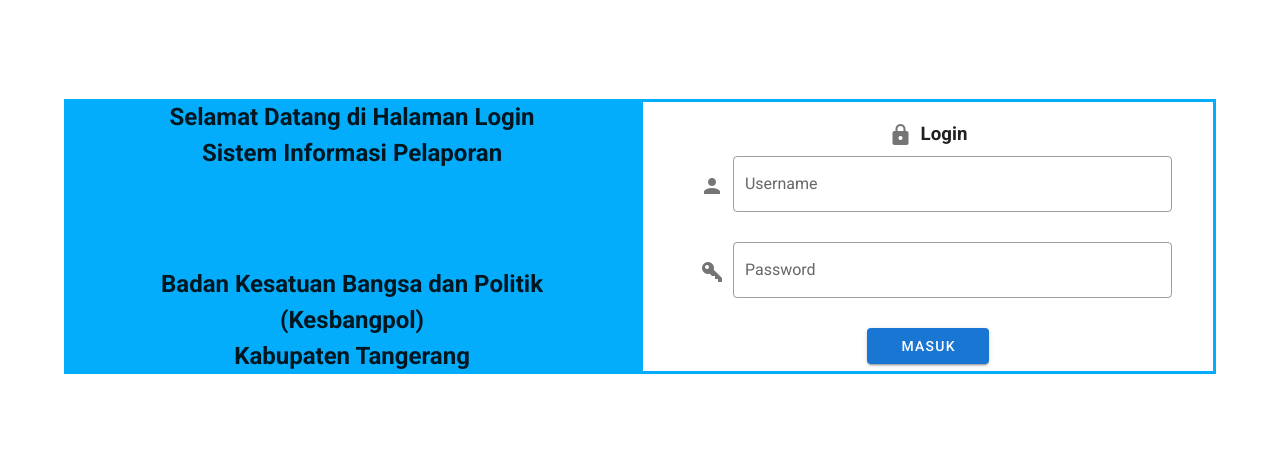
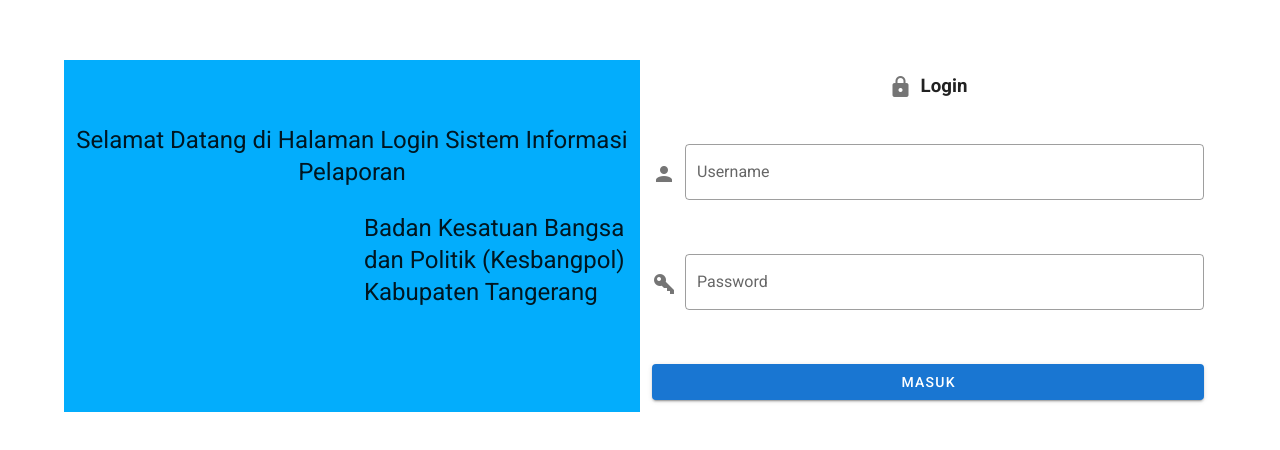
Before and after one commit to simkesbangpol/frontend, a Vue app: page /login in a window 1280 px wide. Shown: the part 184-634 px from the top of the page. Built offline with nearby package versions, Linux system fonts and the light colour scheme.

Commit message:
update Improved login page.

```diff
--- a/src/views/Login.vue
+++ b/src/views/Login.vue
@@ -1,32 +1,43 @@
 <template>
-  <v-container class="fill-height" fluid>
-    <v-row align="stretch">
-      <v-col class="d-flex justify-center align-center" style="background: #03adfc;" md="6" cols="12">
-        <v-row class="mr-15 ml-15 d-flex justify-center">
-          <h2 class="text-center">Selamat Datang di Halaman Login Sistem Informasi Pelaporan</h2>
-          <v-img src="@/assets/logo_kabupatentangerang.png" contain alt="" height="95px" width="95px" />
-          <h2 class="text-center">Badan Kesatuan Bangsa dan Politik (Kesbangpol)<br/>Kabupaten Tangerang</h2>
+  <v-container fill-height fluid>
+    <v-row>
+      <v-col cols="12" lg="6" style="background: #03adfc;">
+        <v-row class="fill-height align-content-center">
+          <v-col cols="12">
+            <div class="text-center text-lg-h5 text-h6">Selamat Datang di Halaman Login Sistem Informasi Pelaporan</div>
+          </v-col>
+          <v-col cols="12" lg="6">
+            <v-img class="mx-auto" src="@/assets/logo_kabupatentangerang.png" max-width="95" />
+          </v-col>
+          <v-col cols="12" lg="6">
+            <h2 class="text-center text-lg-left text-lg-h5 text-sm-h6 text-subtitle-1">Badan Kesatuan Bangsa dan Politik (Kesbangpol)<br/>Kabupaten Tangerang</h2>
+          </v-col>
         </v-row>
       </v-col>
-      <v-col class="d-flex justify-center align-center" style="border-style: solid; border-color: #03adfc;" md="6" cols="12">
+      <v-col cols="12" lg="6">
         <v-form
-          style="width: 85%;"
-          ref="form"
-          @submit.prevent="submit"
+            ref="form"
+            @submit.prevent="submit"
         >
-          <h3 class="text-center mb-5"><v-icon left>mdi-lock</v-icon>Login</h3>
-          <v-row class="ml-1">
-            <v-text-field prepend-icon="mdi-account" label="Username" v-model="username" outlined></v-text-field>
-          </v-row>
-          <v-row class="ml-1">
-            <v-text-field prepend-icon="mdi-key-variant" type="password" v-model="password" label="Password" outlined></v-text-field>
-          </v-row>
           <v-row>
-            <div style="width: 100%; display: flex; justify-content: center;">
-              <v-btn class="d-flex justify-center align-center" @click="login" color="primary" width="25%">
+            <v-col cols="12">
+              <h3 class="text-center mb-5"><v-icon left>mdi-lock</v-icon>Login</h3>
+            </v-col>
+            <v-col cols="12">
+              <v-text-field prepend-icon="mdi-account" label="Username" v-model="username" outlined></v-text-field>
+            </v-col>
+            <v-col cols="12">
+              <v-text-field prepend-icon="mdi-key-variant" type="password" v-model="password" label="Password" outlined></v-text-field>
+            </v-col>
+            <v-col cols="12">
+              <v-btn block type="submit" color="primary">
                 Masuk
               </v-btn>
-            </div>
+            </v-col>
+            <v-row>
+              <div style="width: 100%; display: flex; justify-content: center;">
+              </div>
+            </v-row>
           </v-row>
         </v-form>
       </v-col>
@@ -48,7 +59,7 @@ export default {
     }
   },
   methods: {
-    login(){
+    submit(){
       this.$store.dispatch('userLogin', {username: this.username, password: this.password})
     }
   }
```
